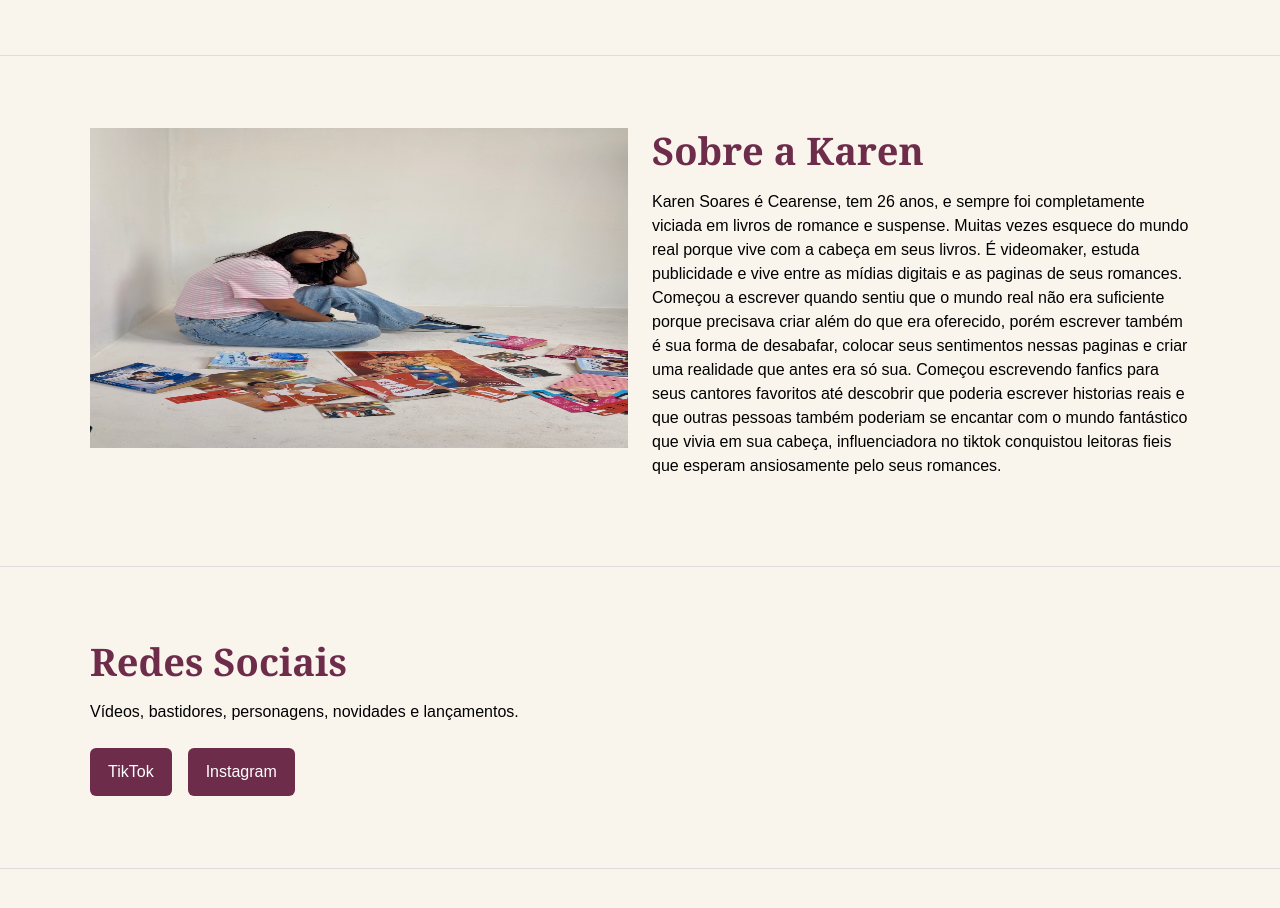
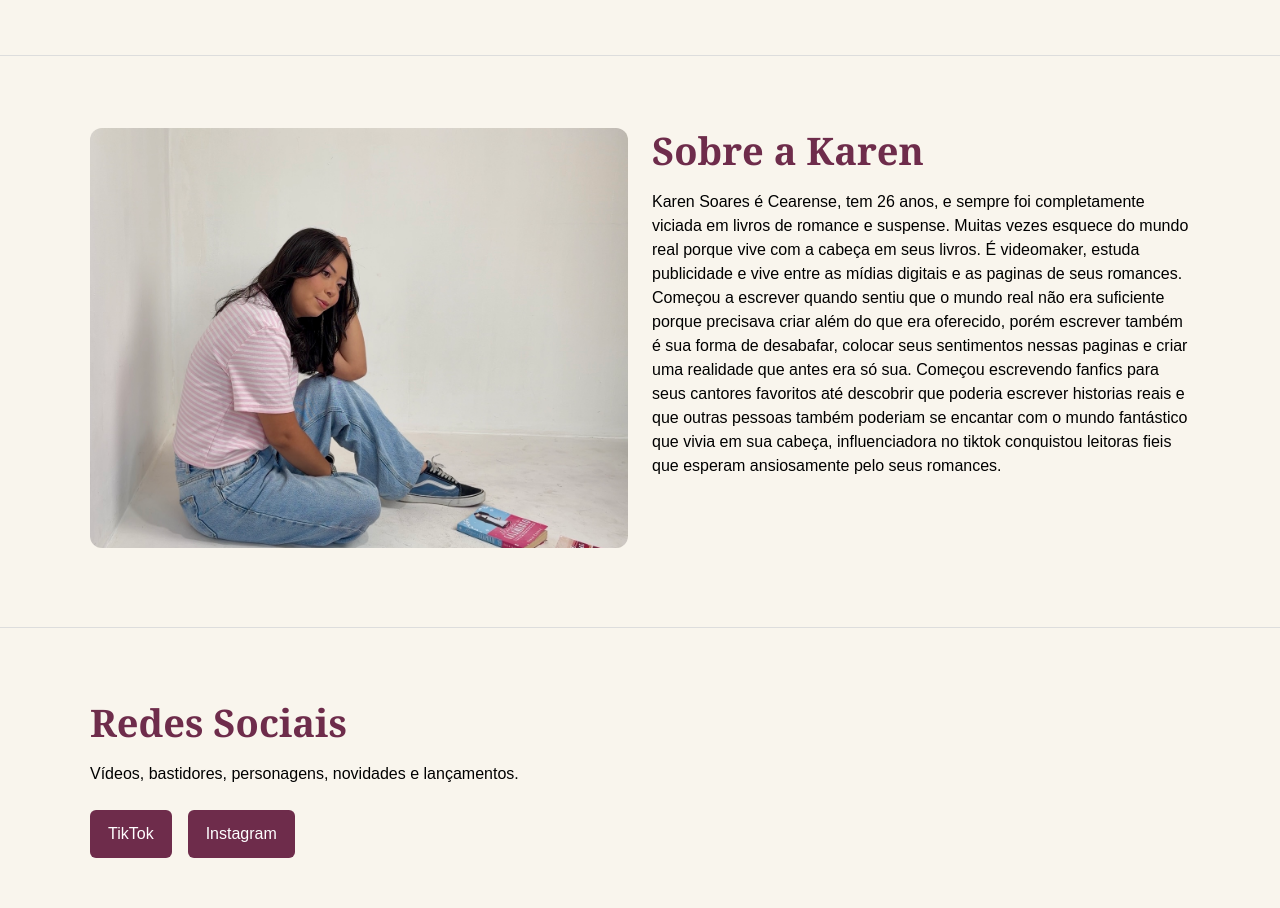
Before and after one commit to saraliivia19-prog/Karen-Soares-Escritora, a plain HTML site: page index.html in a window 1280 px wide. Shown: the part 4200-5108 px from the top of the page. Drawn offline with Linux system fonts and the light colour scheme.

Commit message:
Update index.html

```diff
--- a/index.html
+++ b/index.html
@@ -73,7 +73,10 @@ p{
 
 .author-image{
     width:100%;
-    height:320px;
+    height:420px;
+    object-fit:cover;
+    object-position:center 40%;
+    border-radius:12px;
 }
 
 .book-cover{
```
